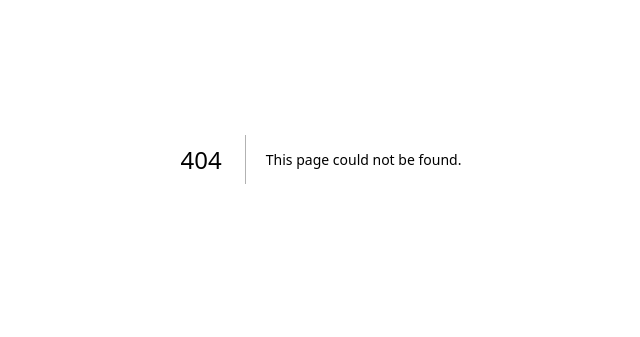
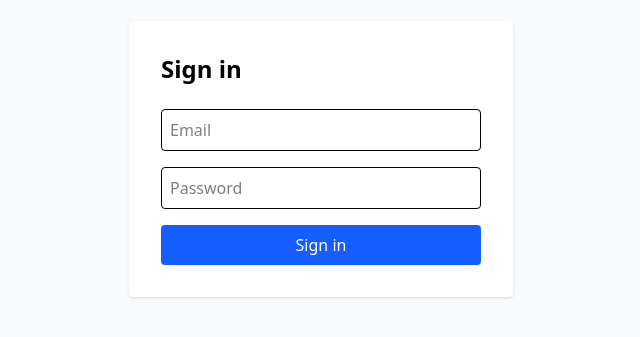
Before and after one commit to JimSab068/stripe-clone, a Next.js app: page /login in a window 1280 px wide. Before the commit this address had no page. Shown: the part 241-578 px from the top of the page, without its empty margins (319-959 px from the left). Built offline with nearby package versions, Linux system fonts and the light colour scheme.

Commit message:
feat: add login page and auth API route

```diff
--- /dev/null
+++ b/app/api/auth/route.ts
@@ -0,0 +1,11 @@
+export async function POST(request: Request) {
+  const body = await request.json()
+  const { email, password } = body
+
+  // mock user check
+  if (email === "test@njit.edu" && password === "pass123") {
+    return Response.json({ token: "fake-session-token-abc123" })
+  }
+
+  return Response.json({ error: "Invalid credentials" }, { status: 401 })
+}
--- /dev/null
+++ b/app/login/page.tsx
@@ -0,0 +1,59 @@
+"use client"
+
+import { useState } from "react"
+import { useRouter } from "next/navigation"
+
+export default function LoginPage() {
+  const [email, setEmail] = useState("")
+  const [password, setPassword] = useState("")
+  const [error, setError] = useState("")
+  const router = useRouter()
+
+  async function handleLogin() {
+    const res = await fetch("/api/auth", {
+      method: "POST",
+      headers: { "Content-Type": "application/json" },
+      body: JSON.stringify({ email, password })
+    })
+
+    const data = await res.json()
+
+    if (data.error) {
+      setError(data.error)
+    } else {
+      router.push("/dashboard")
+    }
+  }
+
+  return (
+    <div className="min-h-screen flex items-center justify-center bg-gray-50">
+      <div className="bg-white p-8 rounded shadow w-96">
+        <h1 className="text-2xl font-bold mb-6">Sign in</h1>
+
+        <input
+          className="w-full border p-2 rounded mb-4"
+          placeholder="Email"
+          value={email}
+          onChange={e => setEmail(e.target.value)}
+        />
+
+        <input
+          className="w-full border p-2 rounded mb-4"
+          type="password"
+          placeholder="Password"
+          value={password}
+          onChange={e => setPassword(e.target.value)}
+        />
+
+        {error && <p className="text-red-500 mb-4">{error}</p>}
+
+        <button
+          className="w-full bg-blue-600 text-white p-2 rounded"
+          onClick={handleLogin}
+        >
+          Sign in
+        </button>
+      </div>
+    </div>
+  )
+}
```
